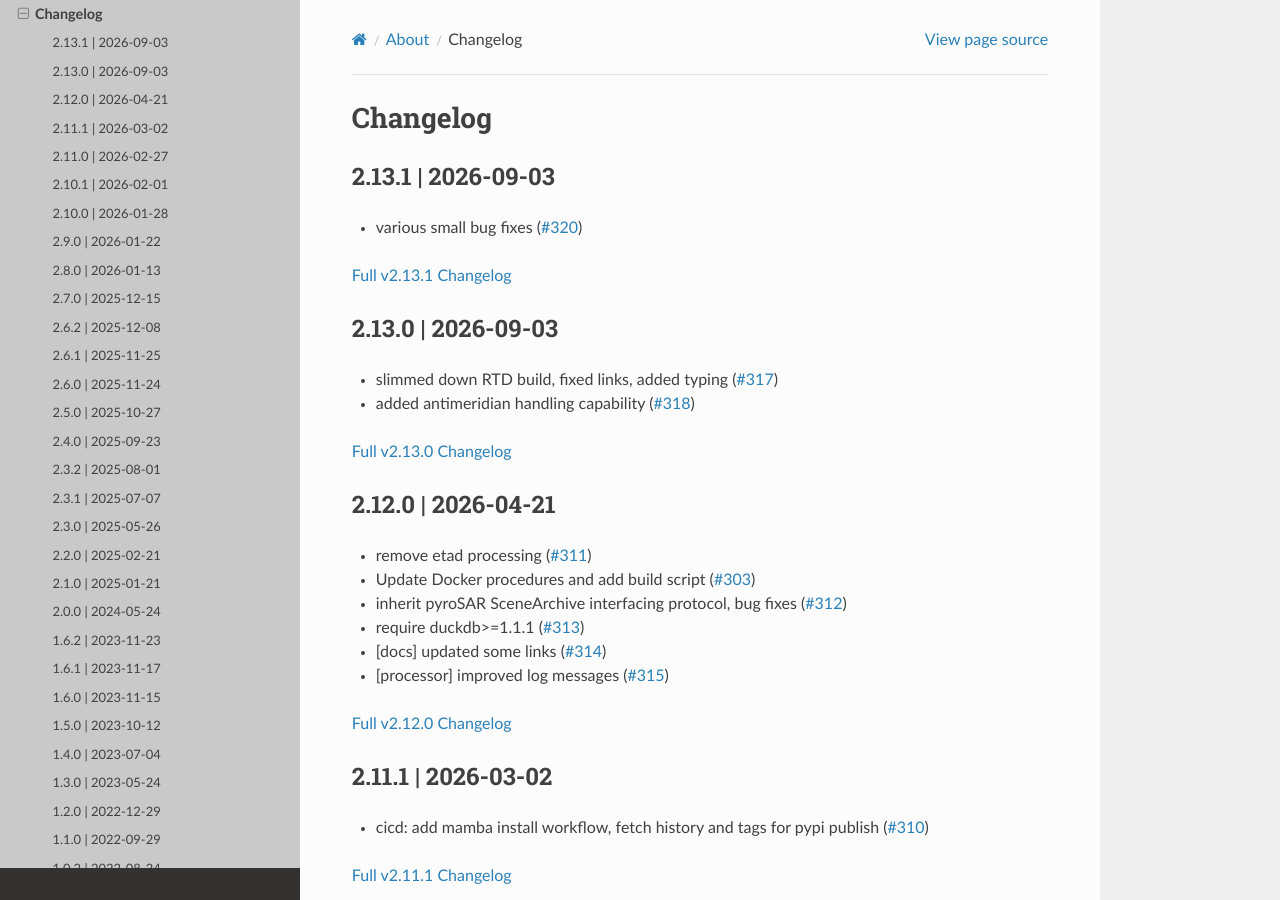
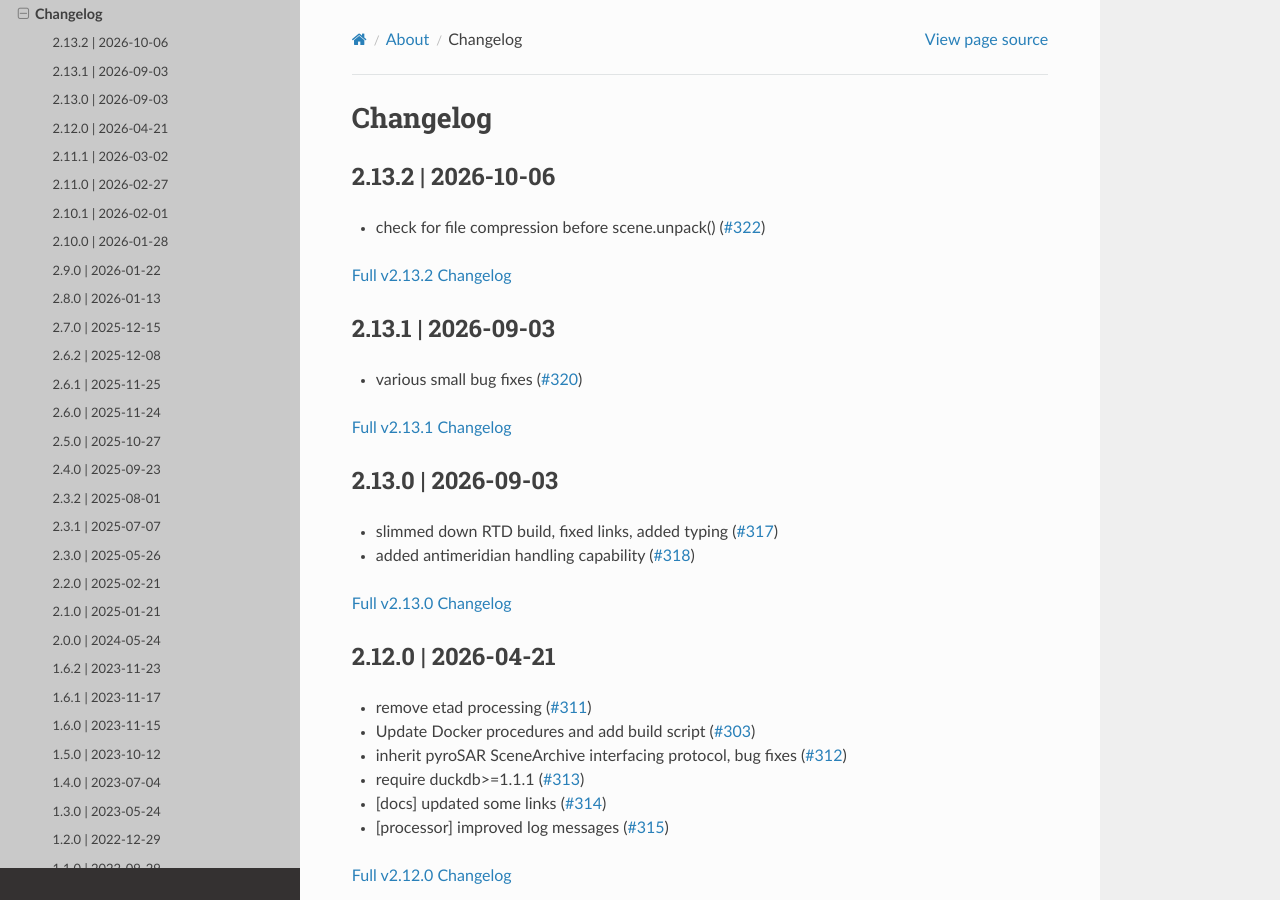
Before and after one commit to SAR-ARD/s1ard, a Sphinx documentation site: the page built from docs/source/about/changelog.rst, in a window 1280 px wide and 900 px high. Built offline with Sphinx 7.4.7 and the Read the Docs theme 3.1.0, drawn with Linux system fonts in a browser that asks for light colours.

Commit message:
version 2.13.2 changelog

```diff
--- a/docs/source/about/changelog.rst
+++ b/docs/source/about/changelog.rst
@@ -1,5 +1,12 @@
 Changelog
 =========
+
+2.13.2 | 2026-10-06
+-------------------
+
+* check for file compression before scene.unpack() (`#322 <https://github.com/SAR-ARD/s1ard/pull/322>`_)
+
+`Full v2.13.2 Changelog <https://github.com/SAR-ARD/s1ard/compare/v2.13.1...v2.13.2>`_
 
 2.13.1 | 2026-09-03
 -------------------
```
